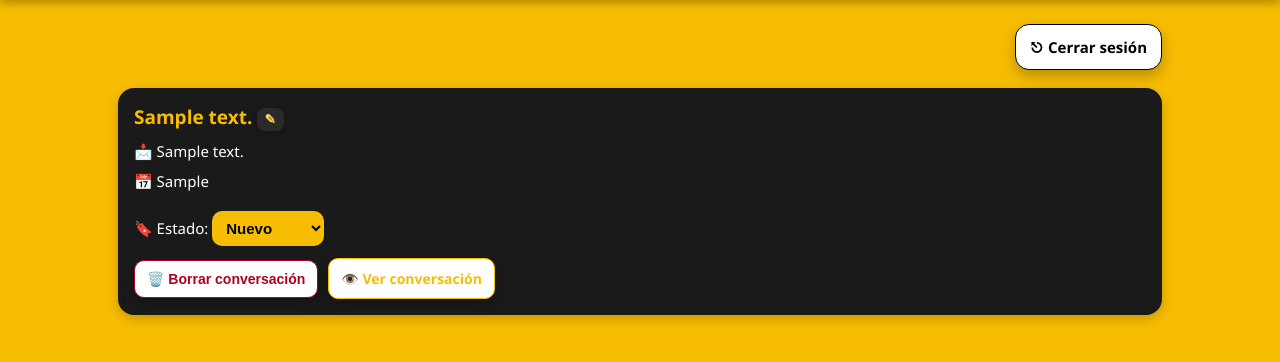
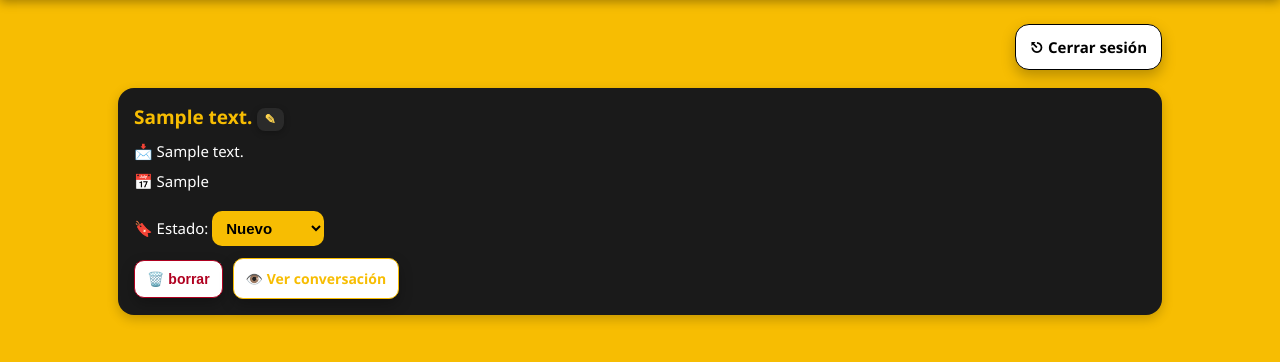
Before and after one commit to Sundingalue/multi-bot-inteligente-v1, a Flask app: template templates/panel_bot.html in a window 1280 px wide. Shown: the part 68-430 px from the top of the page. Run offline with Flask 3, Linux system fonts and the light colour scheme; the template is opened without the code that fills it: most values are stand-ins (such as "Sample title", 1, 10 or a date in 2020).

```diff
--- a/templates/panel_bot.html
+++ b/templates/panel_bot.html
@@ -231,7 +231,7 @@
 
           <!-- Acciones: lado a lado, mobile-first -->
           <div class="lead-actions">
-            <button class="btn-delete" onclick="borrarConversacion('{{ bot }}','{{ datos.numero }}')">🗑️ Borrar conversación</button>
+            <button class="btn-delete" onclick="borrarConversacion('{{ bot }}','{{ datos.numero }}')">🗑️ borrar</button>
             <a class="btn-view" href="{{ url_for('chat_bot', bot=bot, numero=datos.numero) }}">👁️ Ver conversación</a>
           </div>
         </div>
```
